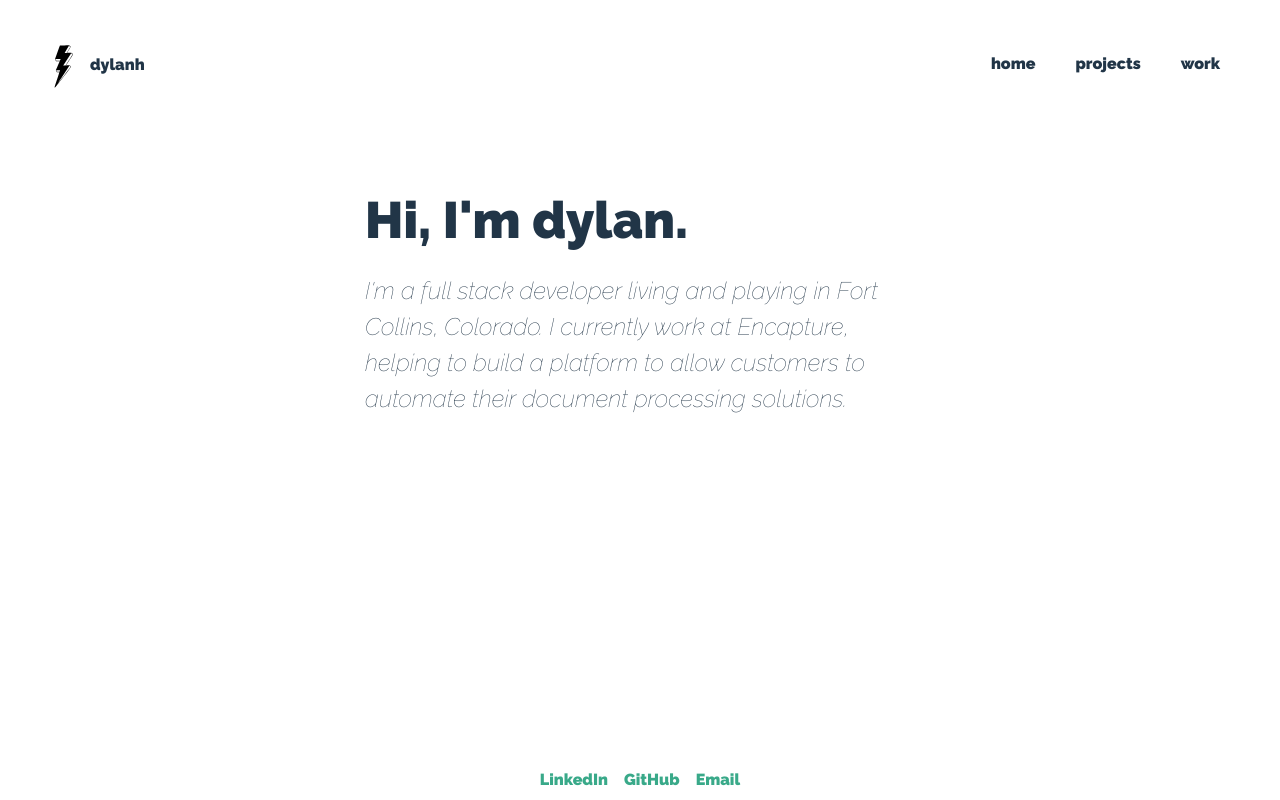
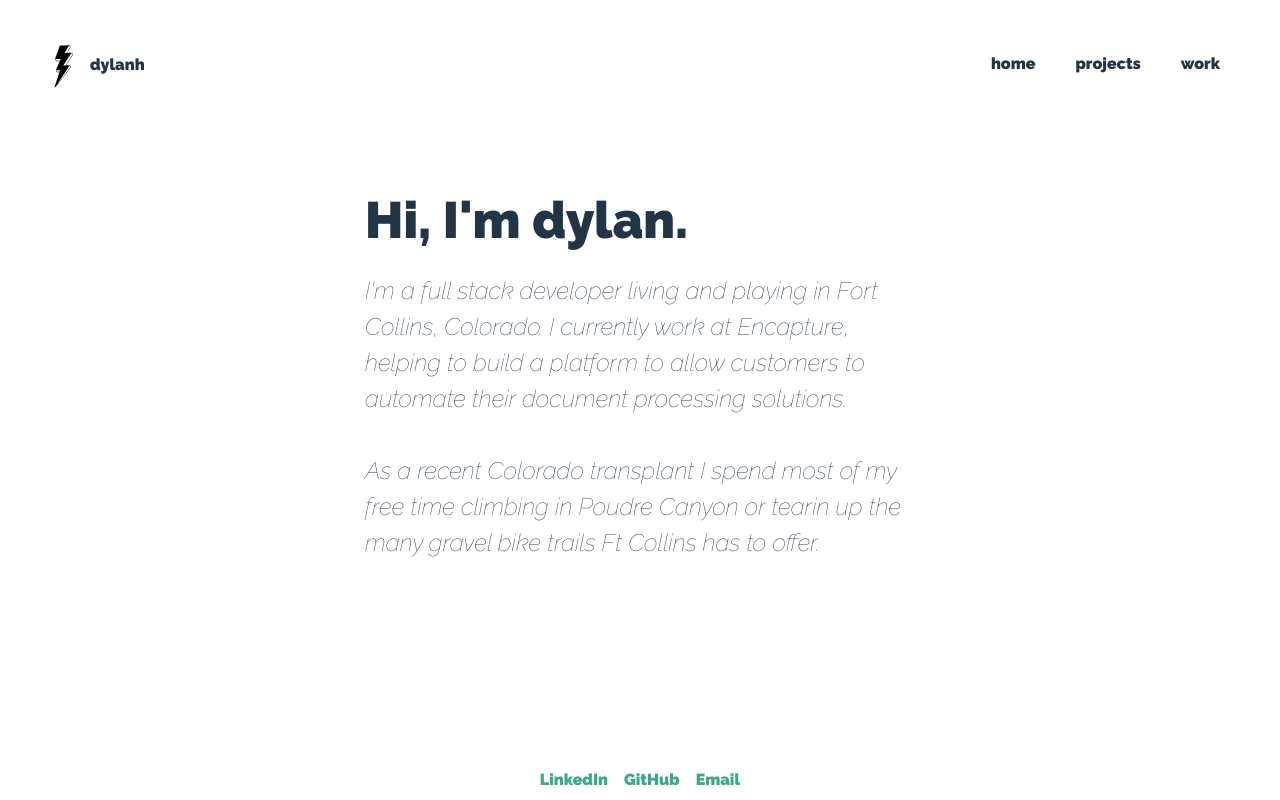
Before and after one commit to dhoneyman/ViteApp, a React (Vite) app: page / in a window 1280 px wide. Built offline with nearby package versions, Linux system fonts and the light colour scheme.

Commit message:
bio
bio update

```diff
--- a/src/components/Lander.jsx
+++ b/src/components/Lander.jsx
@@ -10,6 +10,9 @@ export const Lander = () => (
       </StyledH1>
       <StyledH2>
           I'm a full stack developer living and playing in Fort Collins, Colorado. I currently work at Encapture, helping to build a platform to allow customers to automate their document processing solutions.
+          <br />
+          <br />
+          As a recent Colorado transplant I spend most of my free time climbing in Poudre Canyon or tearin up the many gravel bike trails Ft Collins has to offer.
       </StyledH2>
     </Bio>
 
```
